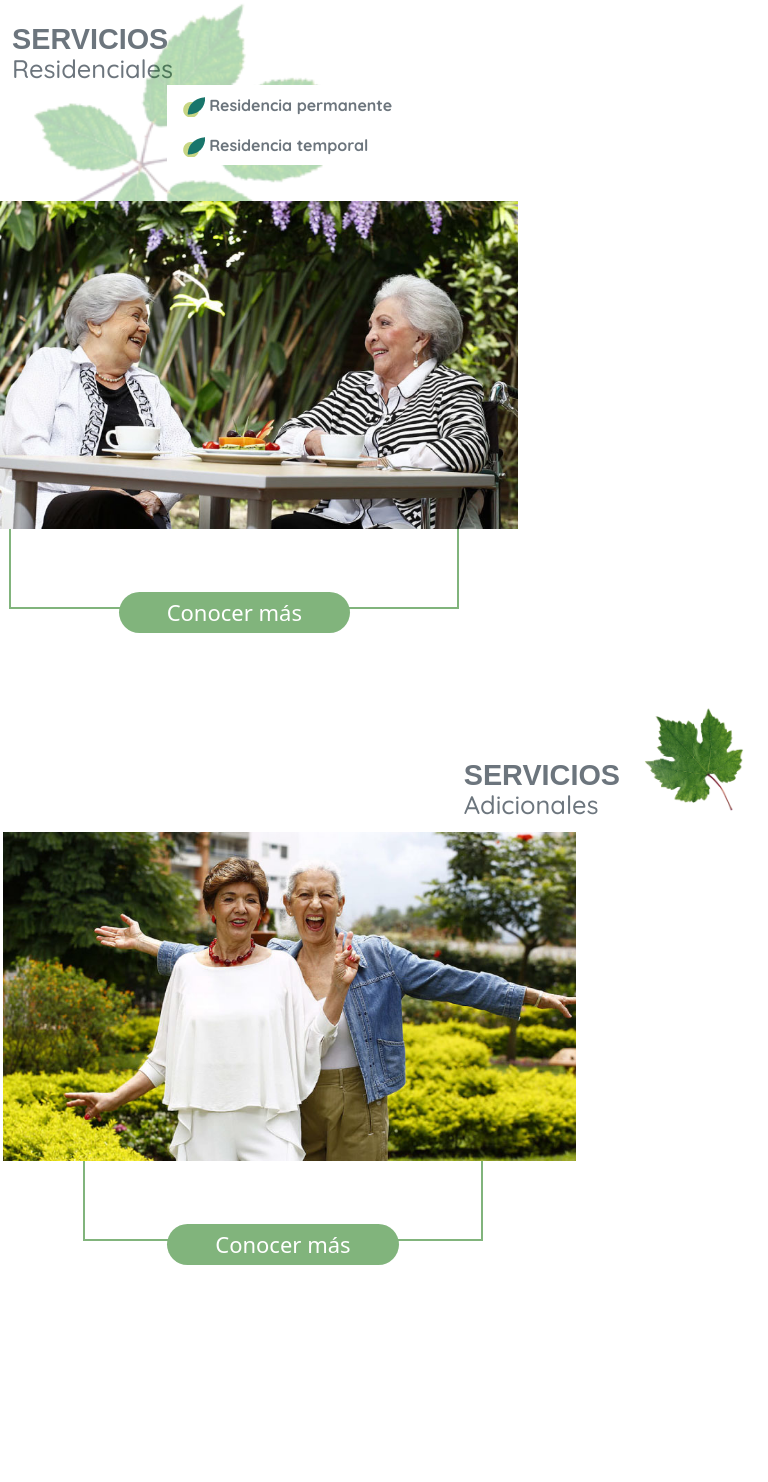
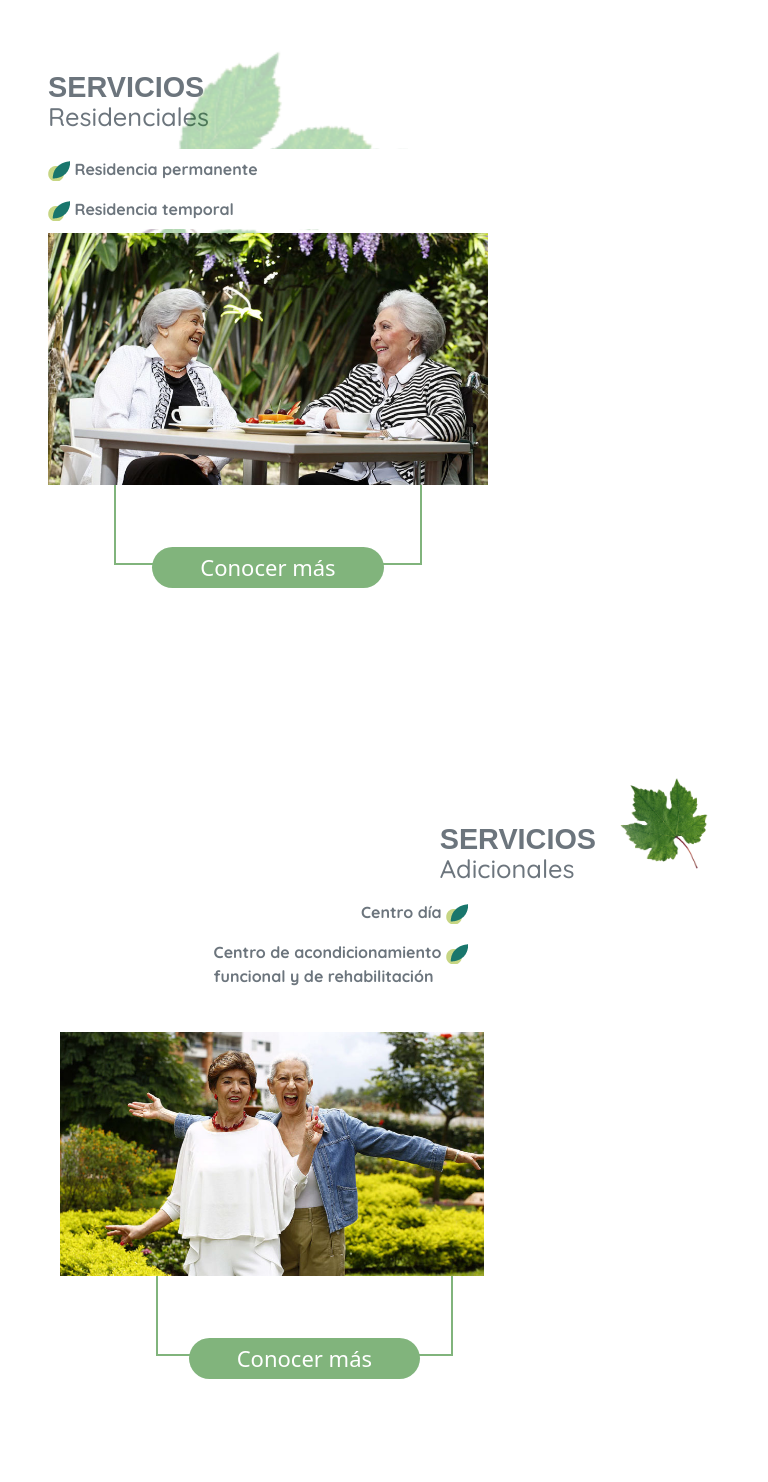
Before and after one commit to Mariacabriles29/Habitad, a website: page index.html in a window 768 px wide. Shown: the part 1159-2641 px from the top of the page. Before the commit the page ends 2424 px from the top, so only its background shows below. Drawn offline with nearby package versions, Linux system fonts and the light colour scheme; files whose address does not match are found by name; a web font is replaced by a local one.

Commit message:
feat: :ambulance: it was fixed up severals problems with css in home page

```diff
--- a/index.html
+++ b/index.html
@@ -219,7 +219,7 @@
       </div>
       <!-- end of services -->
 
-      <div class="container-fluid mt-5">
+      <div class="container-fluid mt-5 p-5">
         <div class="row">
           <div class="col-12 col-md-2 sheet-1 adjust-margin">
             <img src="img/sqn-left.png" class="w-100" />
@@ -238,7 +238,7 @@
               </div>
             </div>
             <div class="row mt-3">
-              <div class="float-left d-md-inline col-xl-6 col-md-4">
+              <div class="float-left d-md-inline col-xl-6 col-md-12">
                 <div class="green1">
                   <div class="green2">
                     <img class="img-grandmothers" src="img/servicio-img.jpg" />
@@ -248,7 +248,9 @@
                   </div>
                 </div>
               </div>
-              <div class="float-left col-xl-6 col-md-6 col-sm-10 col-12">
+              <div
+                class="float-left col-xl-6 col-md-12 col-sm-10 mt-md-3 mt-lg-0 col-12"
+              >
                 <ul class="residential-serv">
                   <li
                     class="list-group-item border-0 quicksand font-bold text-secondary"
@@ -304,8 +306,8 @@
           <div class="row">
             <div class="col-12 col-md-2 sheet-2 adjust-margin"></div>
             <div class="col-12 col-md-8">
-              <div class="row">
-                <div class="float-right col-xl-6 col-md-6 col-sm-10 col-12">
+              <div class="row d-flex justify-content-end">
+                <div class="float-right col-xl-6 col-md-12 col-sm-10 col-12">
                   <ul class="center-day">
                     <li
                       class="list-group-item border-0 quicksand font-bold text-secondary"
@@ -326,7 +328,7 @@
                     </li>
                   </ul>
                 </div>
-                <div class="float-left d-md-inline col-xl-6 col-md-4">
+                <div class="float-left d-md-inline col-xl-6 col-md-12">
                   <div class="green3">
                     <div class="green4">
                       <img
--- a/scss/styles.scss
+++ b/scss/styles.scss
@@ -175,7 +175,7 @@
 }
 // grandparents
 .content2 {
-  height: 600px;
+  height: max-content;
 }
 @media screen and (min-width: 200px) and (max-width: 700px) {
   .content2 {
@@ -188,7 +188,7 @@
   }
 }
 .content3 {
-  object-fit: contain;
+  object-fit: fill;
 }
 .head-left-letters {
   bottom: 0;
@@ -417,96 +417,6 @@
     height: 450px;
   }
 }
-// ojo este es el que aun no funciona
-// @media (min-width: 500px) and (max-width: 998px) {
-//   .green1 {
-//     height: auto;
-//     margin-top: 1rem;
-//     width: 100%;
-
-//     .green2 {
-//       width: 100%;
-//       .img-grandmothers {
-//         height: auto;
-//         object-fit: cover;
-//         width: 100%;
-//         margin-left: -8rem;
-//       }
-//     }
-//   }
-// }
-
-@media (min-width: 200px) and (max-width: 701px) {
-  .green1 {
-    height: auto;
-    margin-top: -2rem;
-
-    .green2 {
-      .img-grandmothers {
-        height: auto;
-        object-fit: cover;
-        width: 450px;
-        margin-left: -6rem;
-      }
-    }
-  }
-}
-@media (min-width: 702px) and (max-width: 1100px) {
-  .green1 {
-    height: auto;
-    margin-top: -1rem;
-
-    .green2 {
-      .img-grandmothers {
-        height: auto;
-        object-fit: cover;
-        width: 573px;
-        margin-left: -6rem;
-      }
-    }
-  }
-}
-
-// @media (min-width: 761px) and (max-width: 998px) {
-//   .green1 {
-//     height: auto;
-//     margin-top: -1rem;
-//     width: 100%;
-
-//     .green2 {
-//       width: 100%;
-//       .img-grandmothers {
-//         height: auto;
-
-//         object-fit: cover;
-//         width: 100%;
-//         margin-left: -9rem;
-//       }
-//     }
-//   }
-// }
-@media (min-width: 1101px) {
-  .green1 {
-    position: relative;
-    height: 450px;
-    width: 100%;
-
-    background-color: #c7d684;
-    img {
-      width: 100%;
-      height: 450px;
-    }
-  }
-}
-
-.green3 {
-  position: relative;
-  height: 450px;
-  width: 100%;
-
-  background-color: #c7d684;
-}
-
 .green2 {
   position: absolute;
   // width: 100%;
@@ -518,22 +428,26 @@
     width: 100%;
     height: 450px;
   }
+  @media (min-width: 200px) and (max-width: 992px) {
+    width: 100%;
+    left: 0;
   }
+}
+@media (min-width: 200px) and (max-width: 992px) {
+  .green1 {
+    height: auto;
+    margin-top: -2rem;
 
-.green4 {
-  position: absolute;
+    .green2 {
+      .img-grandmothers {
+        height: auto;
+        object-fit: cover;
         width: 100%;
-  height: 100%;
-  top: 100px;
-  right: 30%;
-  width: 50vw;
-  img {
-    width: 100%;
-    height: 450px;
+      }
     }
   }
 
-@media (min-width: 200px) and (max-width: 701px) {
+  @media (min-width: 200px) and (max-width: 992px) {
     .green3 {
       height: auto;
       margin-top: -6rem;
@@ -542,27 +456,40 @@
         .img-grandmothers-1 {
           height: auto;
           object-fit: cover;
-        width: 450px;
-        margin-left: -4rem;
+          width: 100%;
         }
       }
     }
   }
-@media (min-width: 702px) and (max-width: 1100px) {
+}
 .green3 {
-    height: auto;
-    margin-top: -6rem;
+  position: relative;
+  height: 450px;
+  width: 100%;
 
-    .green4 {
-      .img-grandmothers-1 {
-        height: auto;
-        object-fit: cover;
-        width: 573px;
-        margin-left: 1rem;
+  background-color: #c7d684;
+  @media (min-width: 200px) and (max-width: 992px) {
+    width: 100%;
+    background: none;
   }
 }
+.green4 {
+  position: absolute;
+  width: 100%;
+  height: 100%;
+  top: 100px;
+  right: 30%;
+  width: 50vw;
+  @media (min-width: 200px) and (max-width: 992px) {
+    width: 100%;
+    right: 0%;
+  }
+  img {
+    width: 100%;
+    height: 450px;
   }
 }
+
 .list {
   display: flex;
   justify-content: center;
@@ -645,8 +572,8 @@
   @media (min-width: 701px) and (max-width: 1100px) {
     position: relative;
     margin: 0 auto;
-    margin-left: -2rem;
-    width: 450px;
+
+    width: 70%;
     height: 80px;
   }
   @media (min-width: 1101px) {
@@ -874,7 +801,7 @@
     margin: 0 auto;
     margin-top: 0px;
     margin-left: -2rem;
-    width: 380px;
+    width: 70%;
     height: 70px;
   }
   @media (min-width: 701px) and (max-width: 1100px) {
@@ -882,7 +809,7 @@
     margin: 0 auto;
     margin-left: 6rem;
     top: 0px;
-    width: 400px;
+    width: 70%;
     height: 80px;
   }
   @media (min-width: 1101px) {
```
Also changed, not shown: scss/styles.css. Lines whose indentation alone changed are shown as unchanged.
